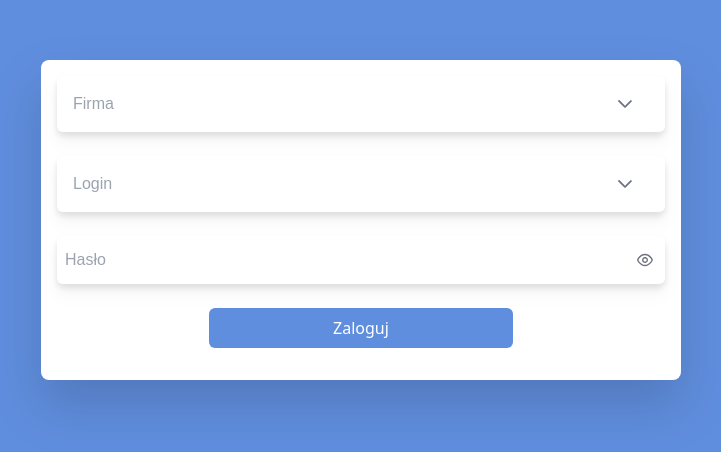
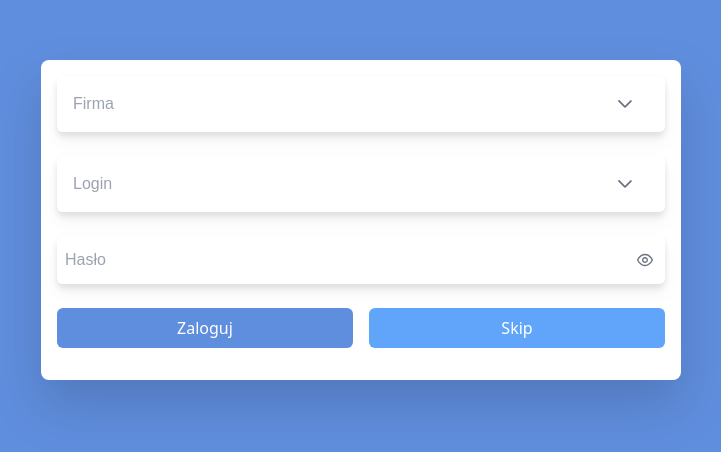
Before and after one commit to Destray32/ecpp-projekt, a React (Create React App) app in the folder client/: page / in a window 1280 px wide. Shown: the part 180-632 px from the top of the page, without its empty margins (279-1000 px from the left). Built offline with nearby package versions, Linux system fonts and the light colour scheme; no server answers; a web font is replaced by a local one.

Commit message:
button do skipowania logowania

```diff
--- a/client/src/pages/Login.js
+++ b/client/src/pages/Login.js
@@ -56,6 +56,19 @@ export default function LoginPage() {
         }
     };
 
+    const testLoginHandler = async () => {
+        try {
+            const testFirma = 'XYZ Sp. z o.o.';
+            const login = 'twachala';
+            const testPassword = 'tomek1';
+            const response = await axios.post('http://localhost:5000/api/logowanie', { firma: testFirma, login, password: testPassword }, { withCredentials: true });
+
+            navigate('/home');
+        } catch (error) {
+            console.error(error);
+        }
+    };
+
     // useEffect(() => {
     //     console.log(firma, login, password);
     // }, [firma, login, password]);
@@ -80,6 +93,7 @@ export default function LoginPage() {
                     </div>
                     <div className='flex justify-center'>
                         <button className='bg-primary text-white p-2 rounded-md w-1/2'>Zaloguj</button>
+                        <button type='button' onClick={testLoginHandler} className='bg-secondary bg-blue-400 text-white p-2 rounded-md w-1/2 ml-4'>Skip</button>
                     </div>
                 </form>
 
```
Also changed, not shown: 1 other file (tests, documents, lock files or other folders).
